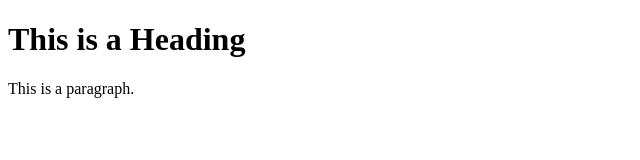
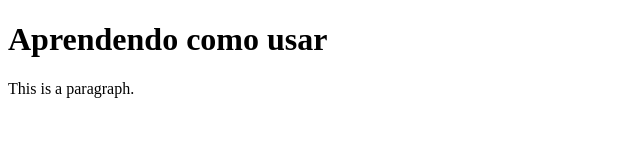
Before and after one commit to Thiagoinez/projeto-curso-git, a plain HTML site: page index.html in a window 1280 px wide. Shown: the whole page, without its empty margins (0-640 px from the left). Drawn offline with Linux system fonts and the light colour scheme.

Commit message:
Adicionando estrutura html inicial

```diff
--- a/index.html
+++ b/index.html
@@ -1,11 +1,11 @@
 <!DOCTYPE html>
 <html>
 <head>
-<title>Page Title</title>
+<title>Git e Github</title>
 </head>
 <body>
 
-<h1>This is a Heading</h1>
+<h1>Aprendendo como usar</h1>
 <p>This is a paragraph.</p>
 
 </body>
```
